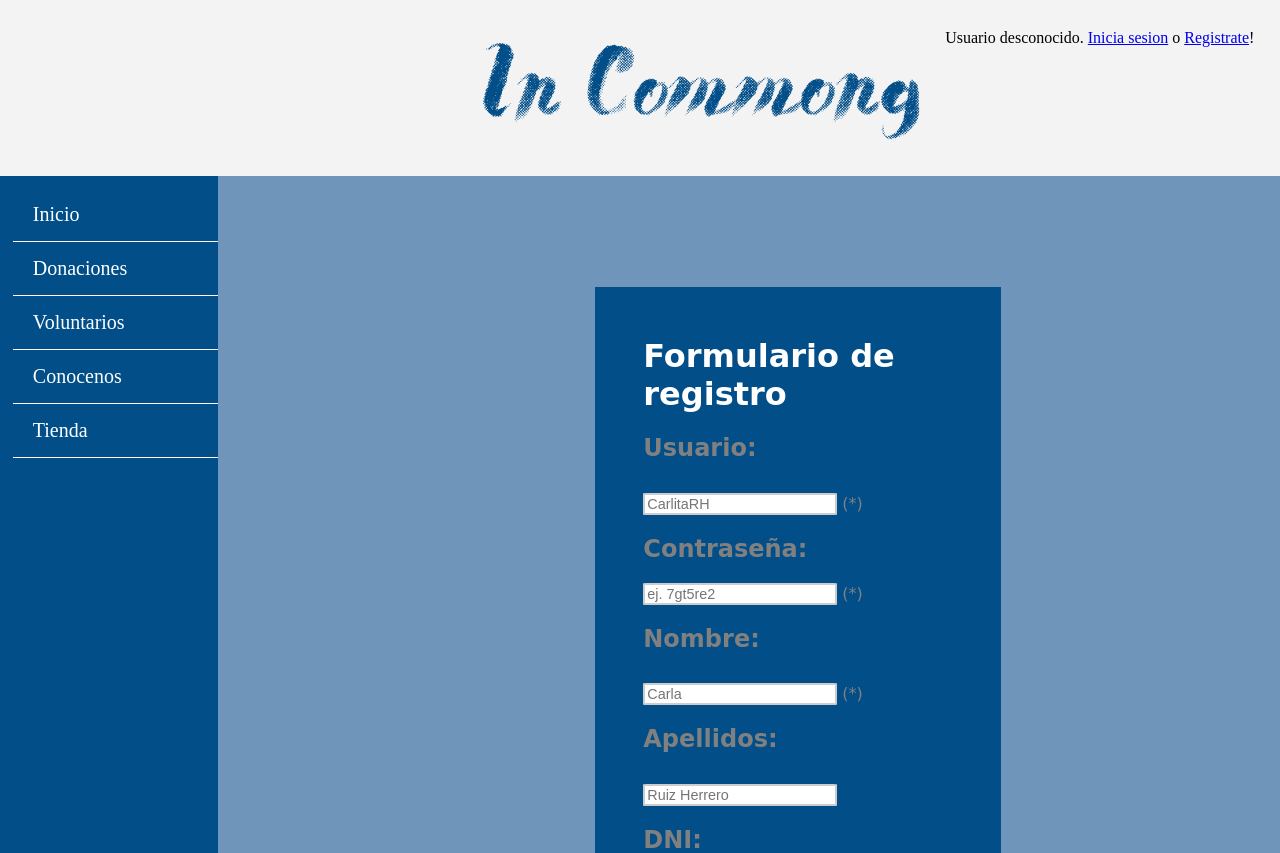
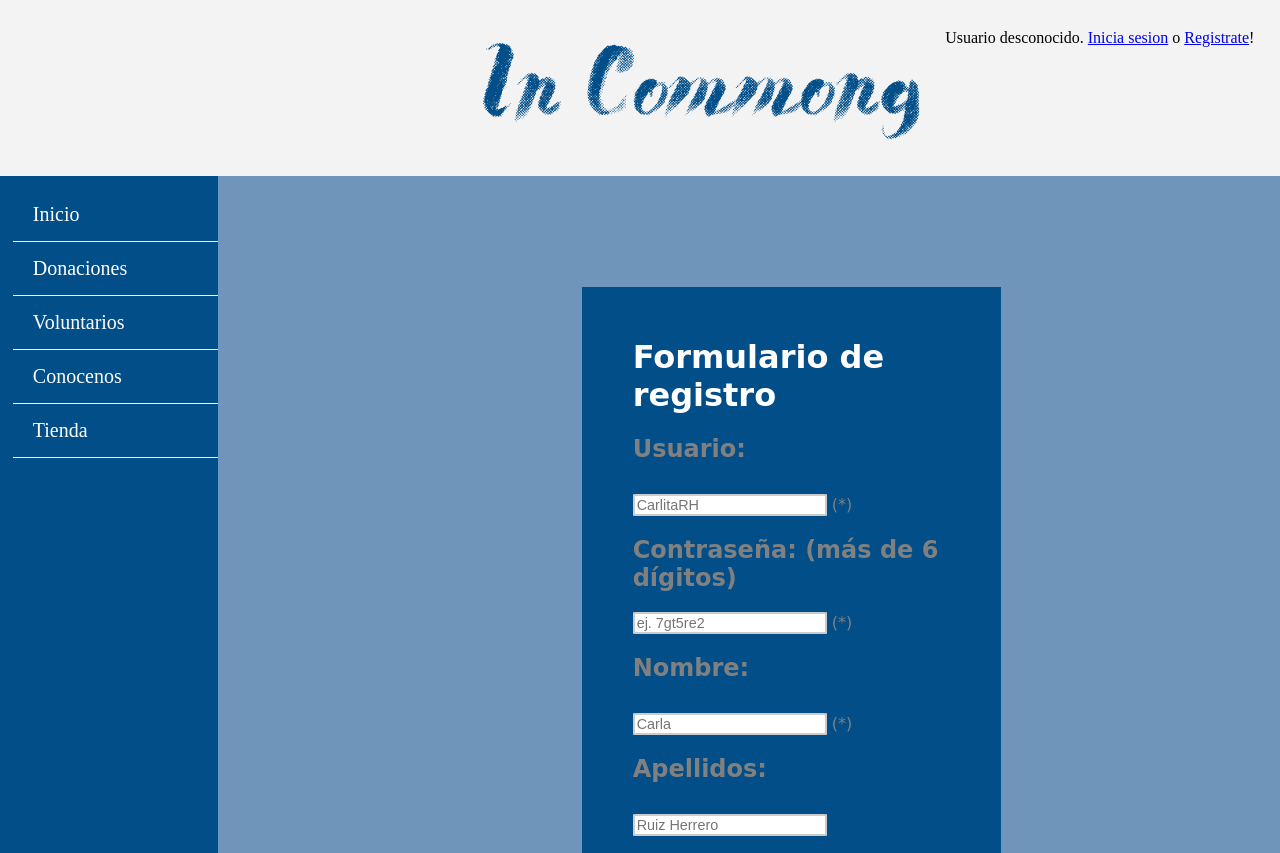
Before and after one commit to AWDevelopers/AW_V2, a PHP site: page /registrate.php in a window 1280 px wide. Shown: the top 853 px of the page. Run offline with PHP 8.4, Linux system fonts and the light colour scheme.

Commit message:
puesto mensaje de contraseña en registro

```diff
--- a/proyecto/estatica/registrate.php
+++ b/proyecto/estatica/registrate.php
@@ -45,7 +45,7 @@
 
 						<p> <h2>Usuario: </h2></p>
 						<input type="text" size="20" name="usuario" placeholder= "CarlitaRH" required> (*)</input>
-						<p> <h2>Contraseña: </h2></p>
+						<p> <h2>Contraseña: (más de 6 dígitos) </h2></p>
 						<input type="password" size="20" name="pass"  placeholder= "ej. 7gt5re2" required> (*)</input>
 						<p> <h2>Nombre: </h2></p>
 						<input type="text" size="20" name="nombre" placeholder= "Carla " required> (*)</input>
```
